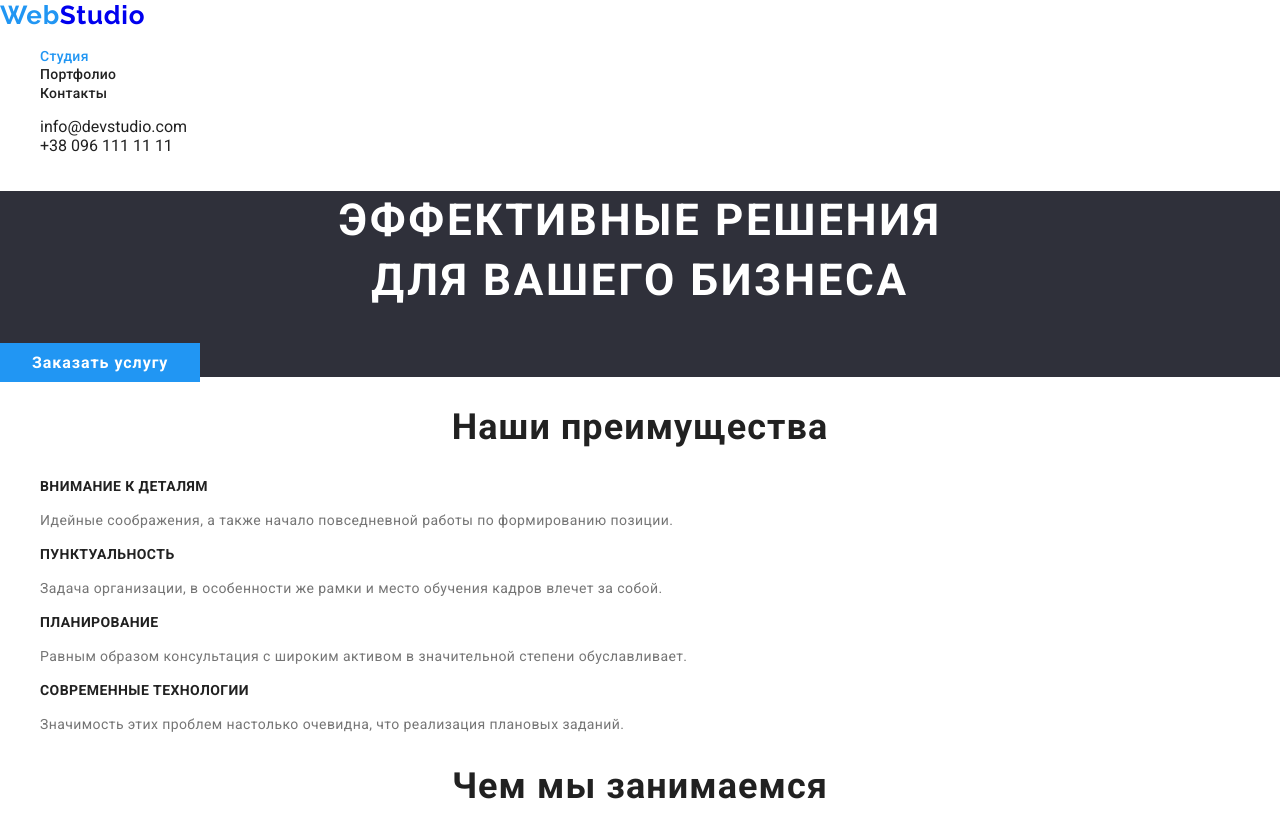
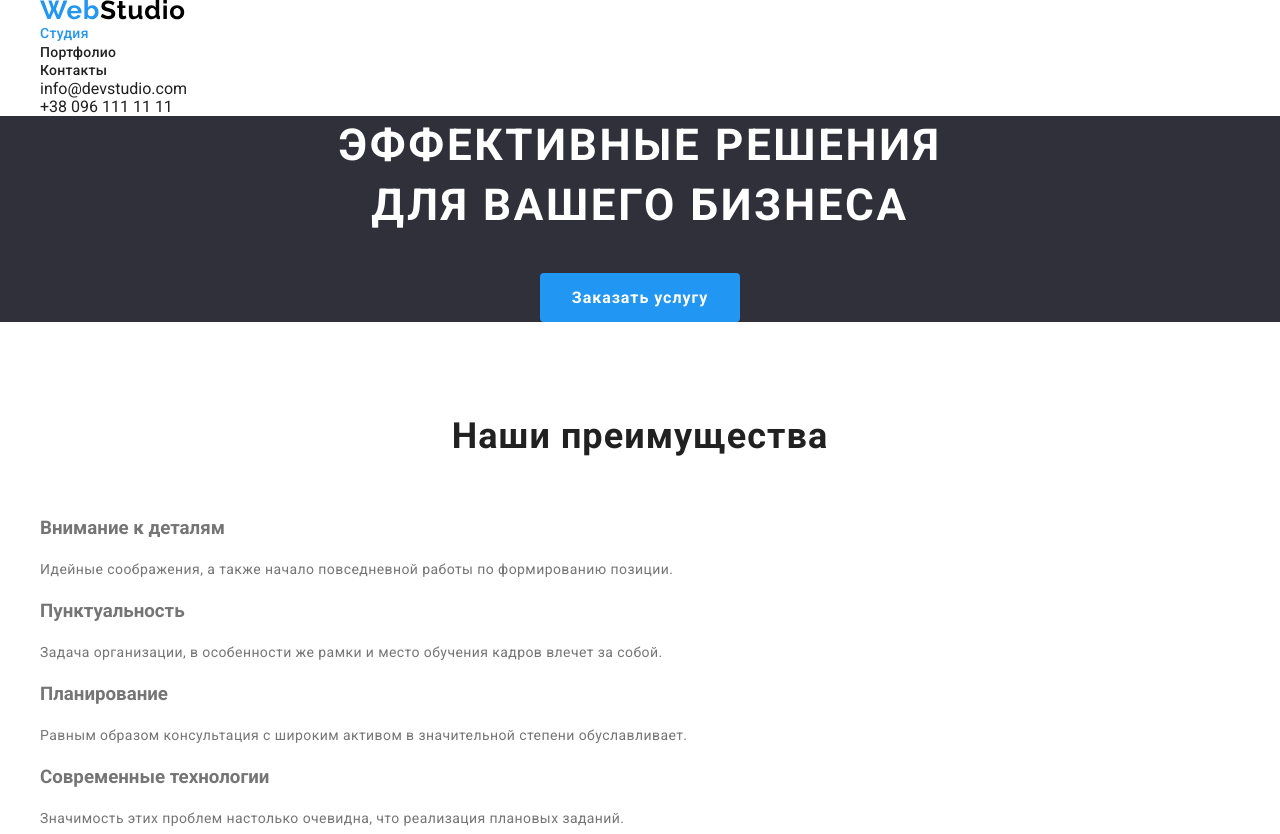
Before and after one commit to AnnaOlenchuk/goit-markup-hw-02, a plain HTML site: page index.html in a window 1280 px wide. Shown: the top 834 px of the page. Drawn offline with nearby package versions, Linux system fonts and the light colour scheme.

Commit message:
Внесла правки

```diff
--- a/css/styles.css
+++ b/css/styles.css
@@ -13,9 +13,20 @@
   background-color: var(--white-color);
 
   font-family: Roboto, sans-serif;
+
+  margin: 0;
 }
 
+.container {
+  margin-left: auto;
+  margin-right: auto;
+  width: 1200px;
+
+  /* outline: 2px solid tomato; */
+}
 .list {
+  padding: 0;
+  margin: 0;
   list-style: none;
 }
 /* primary text color #757575;*/
@@ -29,7 +40,7 @@
   text-decoration: none;
 }
 
-.logo {
+/* .logo {
   font-family: Raleway;
   font-style: normal;
   font-weight: 700;
@@ -38,9 +49,11 @@
   letter-spacing: 0.03em;
 
   text-decoration: none;
-}
 
-.primary-logo {
+  color: var(--accent-color);
+} */
+
+/* .primary-logo {
   color: var(--accent-color);
 }
 
@@ -51,15 +64,19 @@
 .logo.link:visited {
   text-decoration: none;
   color: var(--black-color);
-}
+} */
 
-.footer .logo.link:visited {
+/* .footer .logo.link:visited {
   text-decoration: none;
   color: var(--white-color);
-}
+} */
 
 
-/* Header */
+/* Header
+.page-header {
+  outline: 1px solid tomato;
+} */
+
 .site-nav .link {
   color: var(--title-text-color);
 
@@ -115,11 +132,18 @@
 
 /* Hero */
 .hero {
-  background-color: var(--footer-color)
+  text-align: center;
+
+  margin-top: 0;
+  margin-bottom: 0;
+
+  background-color: var(--footer-color);
 }
 
 /* АХТУНГ! Разобраться, почему поломался шрифт */
 .hero-title {
+  margin-top: 0;
+  margin-bottom: 30;
   color: var(--white-color);
 
   font-family: Roboto, sans-serif;
@@ -127,16 +151,26 @@
   font-weight: 700;
   font-size: 44px;
   line-height: 1.36;
-  text-align: center;
   letter-spacing: 0.06em;
   text-transform: uppercase;
 }
 
 /* Section */
+.section {
+  padding-top: 94px;
+  padding-bottom: 94px;
+}
+
+.no-padding {
+  padding-top: 0;
+  padding-bottom: 94px;
+}
+
 .section-title {
   /* h2 */
   color: var(--title-text-color);
-
+  margin-top: 0;
+  margin-bottom: 60px;
   font-weight: 700;
   font-size: 36px;
   line-height: 1.16;
@@ -145,8 +179,15 @@
 }
 
 /* Features */
+/* .features {
+  padding-top: 94px;
+  padding-bottom: 94px; */
+}
 .features .title {
   /* h3 */
+  margin-top: 0;
+  margin-bottom: 10px;
+
   color: var(--title-text-color);
 
   font-weight: 700;
@@ -157,6 +198,8 @@
 }
 
 .features .text {
+  margin-top: 0;
+  margin-bottom: 0;
   font-size: 14px;
   line-height: 1.71;
   letter-spacing: 0.03em;
@@ -164,6 +207,9 @@
 
 /* Team*/
 .team .title {
+  margin-top: 0;
+  margin-bottom: 10px;
+
   color: var(--title-text-color);
 
   font-weight: 500;
@@ -178,6 +224,10 @@
 
 /* Button */
 .button {
+  display: inline-block;
+  border-radius: 4px;
+  padding: 10px 32px;
+
   color: var(--white-color);
   background-color: var(--accent-color);
 
@@ -188,8 +238,7 @@
   letter-spacing: 0.06em;
 
   text-decoration: none;
-  font-size: 16px;
-  padding: 10px 32px;
+  text-align: center;
 }
 
 /* Portfolio */
@@ -214,7 +263,11 @@
   letter-spacing: 0.03em;
 }
 
-/* Filter items*/
+/* Filter*/
+.filter {
+  margin-bottom: 50px;
+}
+
 .filter-item {
   background-color: var(--secondary-background-color);
   color: var(--title-text-color);
--- a/index.html
+++ b/index.html
@@ -11,12 +11,12 @@
 </head>
 
 <body class="page">
-  <header class="page-header">
+  <header class="page-header container">
     <nav>
       <!-- Company logo -->
       <a href="/" class="logo link">
-        <!-- <img src="./images/logo.svg" alt="logo" /> -->
-        <span class="primary-logo">Web</span><span class="secondary-logo">Studio</span>
+        <img src="./images/logo.svg" alt="logo" />
+        <!-- <span class="primary-logo">Web</span><span class="secondary-logo">Studio</span> -->
       </a>
       <!-- Menu items -->
       <ul class="site-nav list">
@@ -46,9 +46,10 @@
     </section>
 
     <!-- Features -->
-    <section class="section">
+    <section class="section features">
+      <div class="container">
         <h2 class="section-title">Наши преимущества</h2>
-      <ul class="features list">
+        <ul class="list">
           <li>
             <h3 class="title">Внимание к деталям</h3>
             <p class="text">
@@ -78,20 +79,24 @@
             </p>
           </li>
         </ul>
+      </div>
     </section>
 
     <!-- Services -->
-    <section class="section services">
+    <section class="section no-padding services">
+      <div class="container">
         <h2 class="section-title">Чем мы занимаемся</h2>
         <ul class="list">
           <li><img src="./images/img1.png" alt="Услуга 1" width="370" /></li>
           <li><img src="./images/img2.png" alt="Услуга 2" width="370" /></li>
           <li><img src="./images/img3.png" alt="Услуга 3" width="370" /></li>
         </ul>
+      </div>
     </section>
 
     <!-- Team -->
     <section class="section team">
+      <div class="container">
         <h2 class="section-title">Наша команда</h2>
         <ul class="list">
           <li>
@@ -118,20 +123,23 @@
             <p>UI Designer</p>
           </li>
         </ul>
+      </div>
     </section>
   </main>
 
   <!-- Footer -->
   <footer class="footer">
+    <div class="container">
       <a href="/" class="logo link">
-      <!-- <img src="./images/logo.svg" alt="logo" /> -->
-      <span class="primary-logo">Web</span><span class="secondary-logo">Studio</span>
+        <img src="./images/footer-logo.svg" alt="logo" />
+        <!-- <span class="primary-logo">Web</span><span class="secondary-logo">Studio</span> -->
       </a>
       <address class="address">
         <p class="address-item">г. Киев, пр-т Леси Украинки, 26</p>
         <p><a href="mailto:info@devstudio.com" class="address-item link">info@devstudio.com</a></p>
         <p><a href="tel:+380961111111" class="address-item link">+38 096 111 11 11</a></p>
       </address>
+    </div>
   </footer>
 </body>
 
```
Also changed, not shown: portfolio.html (+12 -7 lines), images/footer-logo.svg (added). Lines whose indentation alone changed are shown as unchanged.
